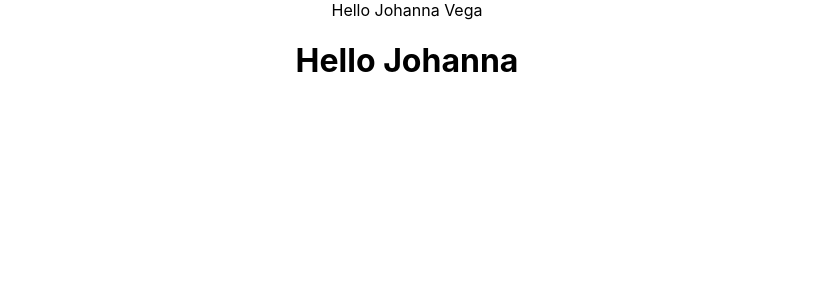
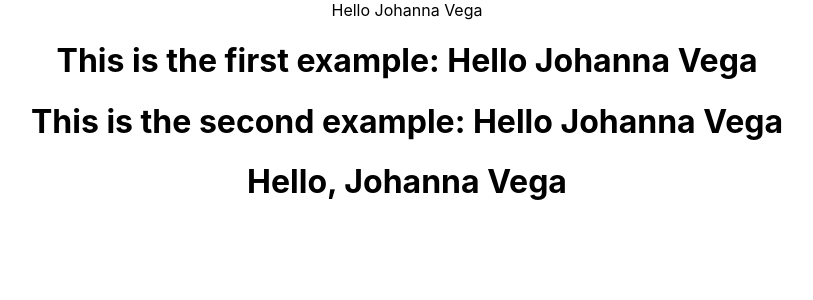
Before and after one commit to jofbrvega/React-1, a React (Create React App) app in the folder my-first/: page / in a window 1280 px wide. Shown: the top 300 px of the page, without its empty margins (233-1046 px from the left). Built offline with nearby package versions, Linux system fonts and the light colour scheme.

Commit message:
Funktion tillagd

```diff
--- a/my-first/src/components/1.JSX/Jsx.js
+++ b/my-first/src/components/1.JSX/Jsx.js
@@ -6,11 +6,28 @@ const user = {
 	lastName: 'Vega'
 	}
 
+let formatFullName = (user) => {
+	return user.firstName + " " + user.lastName;
+}
+
+
 // Element sparad i variabel
-const element =
+const element1 =
 	<h1>
-	Hello {user.firstName}
+		This is the first example: Hello {user.firstName + " " + user.lastName}
 	</h1>;
+
+const element2 =
+	<h1>
+	This is the second example: Hello {formatFullName(user)}
+	</h1>;
+
+function getGreeting(user) {
+	if (user) {
+		return <h1> Hello, {formatFullName(user)} </h1>;
+	}
+	return <h1>Hello stranger</h1>;
+}
 
 let Jsx = () => {
   return (
@@ -20,7 +37,12 @@ let Jsx = () => {
 		{'Hello Johanna Vega'}
 
 			  { /* Display an element through a variable. Det är som att vi skriver ut <h1>Hello this is an Javascript element</h1> här */}
-			  {element}
+			  {element1}
+
+			  {element2}
+
+			  { /* Display an element through a function. Om vi tar bort user och behåller () då kommer "Hello stranger"*/}
+			  {getGreeting(user)}
 		</div>
 	</div>
   )
```
